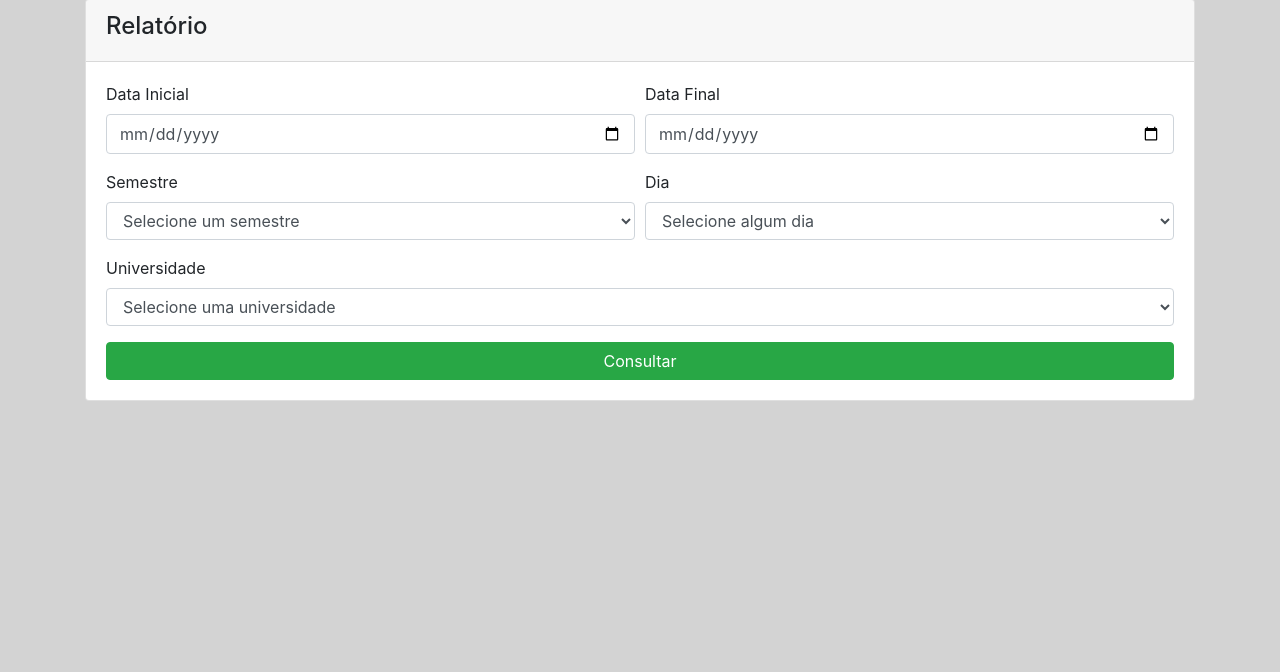
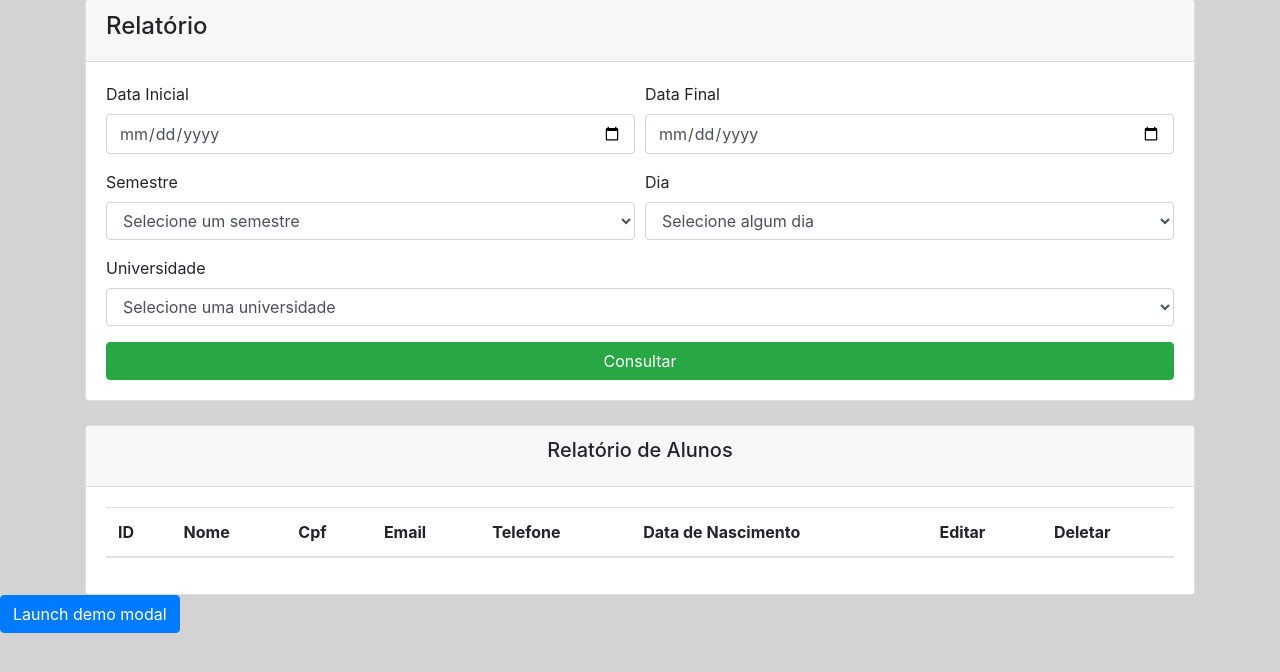
Before and after one commit to Angelo-Luiz/projeto-integrador, a PHP site: page /relatorioAlunos.php in a window 1280 px wide. Shown: the part 105-777 px from the top of the page. Run offline with PHP 8.4, Linux system fonts and the light colour scheme; the visitor is signed in with stand-in values (Sample User, id 1); data comes from the database, SQL or seed files in the repository; tables that the repository leaves empty or names only in its code hold one stand-in row (values such as "Sample post"); lists and menus that the app fills with data are empty; some libraries are stand-ins or nearby versions.

Commit message:
feito trabalho do denio, criação das tabelas dos relatórios com ajax, iniciado edição de cadastro

```diff
--- a/projeto/JS/RelatorioAluno.js
+++ b/projeto/JS/RelatorioAluno.js
@@ -6,8 +6,33 @@ class RelatorioAluno{
         this.dia = document.querySelector('#dia');
         this.universidade = document.querySelector('#universidade');
         this.botao = document.querySelector('#botao');
+        this.form = document.querySelector('#form');
+        this.tabela = document.querySelector('#tbody-aluno');
+        this.modal = document.querySelector('#modal-editar');
 
-        this.requisicao();
+       if(this.validaCampos()) { this.requisicao(); }
+    }
+
+    criaErro(campo, msg){
+        let div = document.createElement('div');
+        div.innerText = msg;
+        div.setAttribute('class', 'error-cadastro-aluno');
+        campo.insertAdjacentElement('afterend', div);
+    }
+
+    validaCampos(){
+        let valid = true;
+
+        this.botao.addEventListener('click', event => {
+
+            this.form.querySelectorAll('.error-cadastro-aluno').forEach(e => e.remove());
+            if(this.dataFinal.value < this.dataInicial.value){
+                valid = false;
+                this.criaErro(this.dataFinal, `Preencha os campos com uma data válida.`);
+            }
+        });
+
+        return valid;
     }
 
     requisicao(){
@@ -33,14 +58,69 @@ class RelatorioAluno{
                 body: JSON.stringify(data)
             }).then(response => response.json())
                 .then(result => {
-                    console.log(result)
+                    // console.log(result)
+                    this.montaTabela(result);
                 })
                 .catch(errpr => {
-                    console.log('deu ruim irmao')
+                    console.log('deu ruim irmao');
                 })
 
         });
     }
+
+    montaTabela(result){
+        this.tabela.querySelectorAll('tr > td').forEach(e => e.remove());
+        for(let i of result){
+            let tr = document.createElement('tr');
+            let tdId = document.createElement('td');
+            let tdNome = document.createElement('td');
+            let tdCpf = document.createElement('td');
+            let tdEmail = document.createElement('td');
+            let tdTelefone = document.createElement('td');
+            let tdData = document.createElement('td');
+            let tdEditar = document.createElement('td');
+            let tdDeletar = document.createElement('td');
+
+            tdId.innerText = i.id;
+            tr.appendChild(tdId);
+            tdNome.innerText = i.nome_completo;
+            tr.appendChild(tdNome);
+            tdCpf.innerText = i.cpf;
+            tr.appendChild(tdCpf);
+            tdEmail.innerText = i.email;
+            tr.appendChild(tdEmail);
+            tdTelefone.innerText = i.telefone;
+            tr.appendChild(tdTelefone);
+            tdData.innerText = i.data_nascimento;
+            tr.appendChild(tdData);
+            tdEditar.appendChild(this.criaBotaoEditar());
+            tr.appendChild(tdEditar);
+            tdDeletar.appendChild(this.criaBotaoDeletar());
+            tr.appendChild(tdDeletar);
+            this.tabela.appendChild(tr);
+        }
+
+    }
+
+    exibeModal(){
+        this.modal.style.display = 'block';
+    }
+
+    criaBotaoEditar(){
+        let botao = document.createElement('button');
+        botao.innerText = 'Editar';
+        botao.setAttribute('class', 'btn btn-primary');
+        botao.id = 'botao-editar';
+        botao.onclick = this.exibeModal();
+        return botao;
+    }
+
+    criaBotaoDeletar(){
+        let botao = document.createElement('button');
+        botao.innerText = 'Deletar';
+        botao.setAttribute('class', 'btn btn-danger');
+        return botao;
+    }
 }
 
 let relatorio = new RelatorioAluno();
--- a/projeto/View/relatorioAlunos.php
+++ b/projeto/View/relatorioAlunos.php
@@ -30,6 +30,14 @@
         .botao{
             width: 100%;
         }
+
+        .table-title {
+            text-align: center;
+        }
+
+        .table-hidden {
+            display: none;
+        }
     </style>
 </head>
 <body>
@@ -44,7 +52,7 @@ include_once 'topo.php';
             <h4>Relatório</h4>
     </div>
         <div class="card-body">
-    <form>
+    <form id="form">
         <div class="form-row">
             <div class="form-group col-md-6">
                 <label for="data-inicial">Data Inicial</label>
@@ -98,6 +106,62 @@ include_once 'topo.php';
         </div>
     </div>
 </section>
+
+<div class="container mt-4">
+    <div class="card">
+        <div class="card-header">
+            <h5 class="card-title table-title">Relatório de Alunos</h5>
+        </div>
+        <div class="card-body">
+            <table class="table ">
+                <thead>
+                <tr>
+                    <th>ID</th>
+                    <th>Nome</th>
+                    <th>Cpf</th>
+                    <th>Email</th>
+                    <th>Telefone</th>
+                    <th>Data de Nascimento</th>
+                    <th>Editar</th>
+                    <th>Deletar</th>
+
+                </tr>
+                </thead>
+                <tbody id="tbody-aluno">
+
+                </tbody>
+            </table>
+        </div>
+    </div>
+</div>
+
+<!-- Button trigger modal -->
+<button type="button" class="btn btn-primary" data-toggle="modal" data-target="#exampleModalLong">
+    Launch demo modal
+</button>
+
+<!-- Modal -->
+<div class="modal fade" id="exampleModalLong" tabindex="-1" role="dialog" aria-labelledby="exampleModalLongTitle" aria-hidden="true">
+    <div class="modal-dialog" role="document">
+        <div class="modal-content">
+            <div class="modal-header">
+                <h5 class="modal-title" id="exampleModalLongTitle">Modal title</h5>
+                <button type="button" class="close" data-dismiss="modal" aria-label="Close">
+                    <span aria-hidden="true">&times;</span>
+                </button>
+            </div>
+            <div class="modal-body">
+                ...
+            </div>
+            <div class="modal-footer">
+                <button type="button" class="btn btn-secondary" data-dismiss="modal">Close</button>
+                <button type="button" class="btn btn-primary">Save changes</button>
+            </div>
+        </div>
+    </div>
+</div>
+
+
 <script src="../JS/RelatorioAluno.js"></script>
 </body>
 </html>
```
Also changed, not shown: projeto/Controller/relatorioAlunosController.php (+33 -3 lines), projeto/DAO/AlunoDAO.php (+7 -2 lines), requisitosLogicov1.png (added), requisitosv2.png (added), 1 other file.
